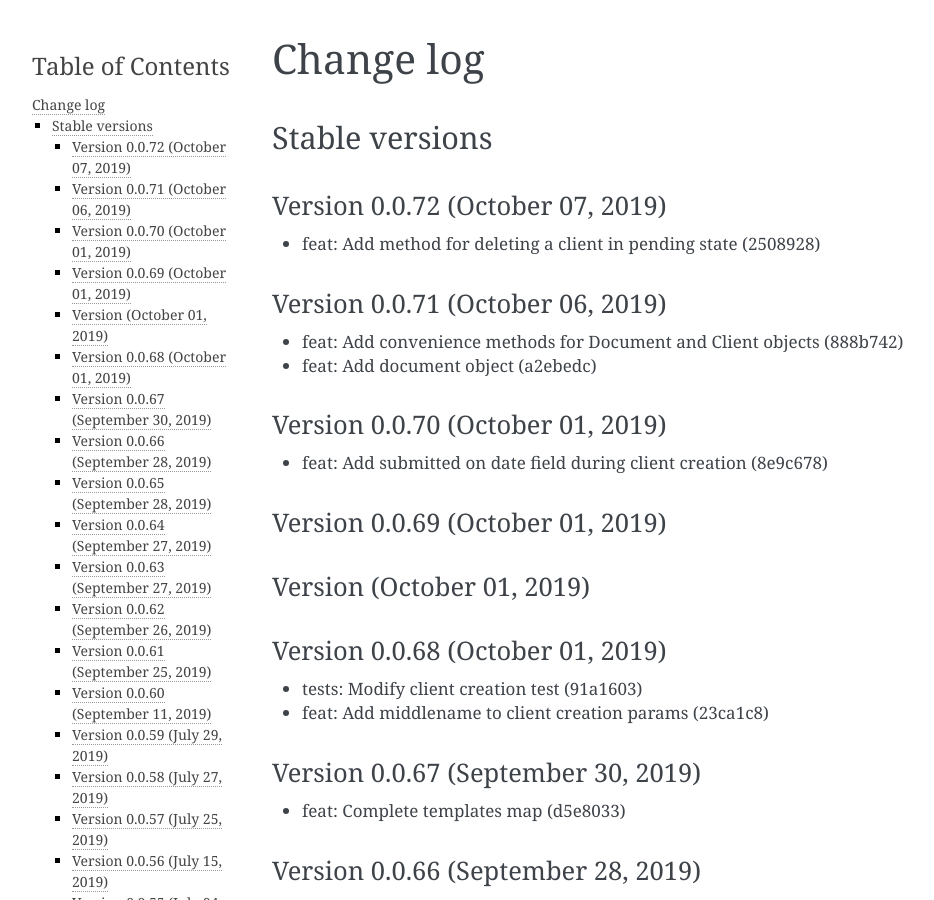
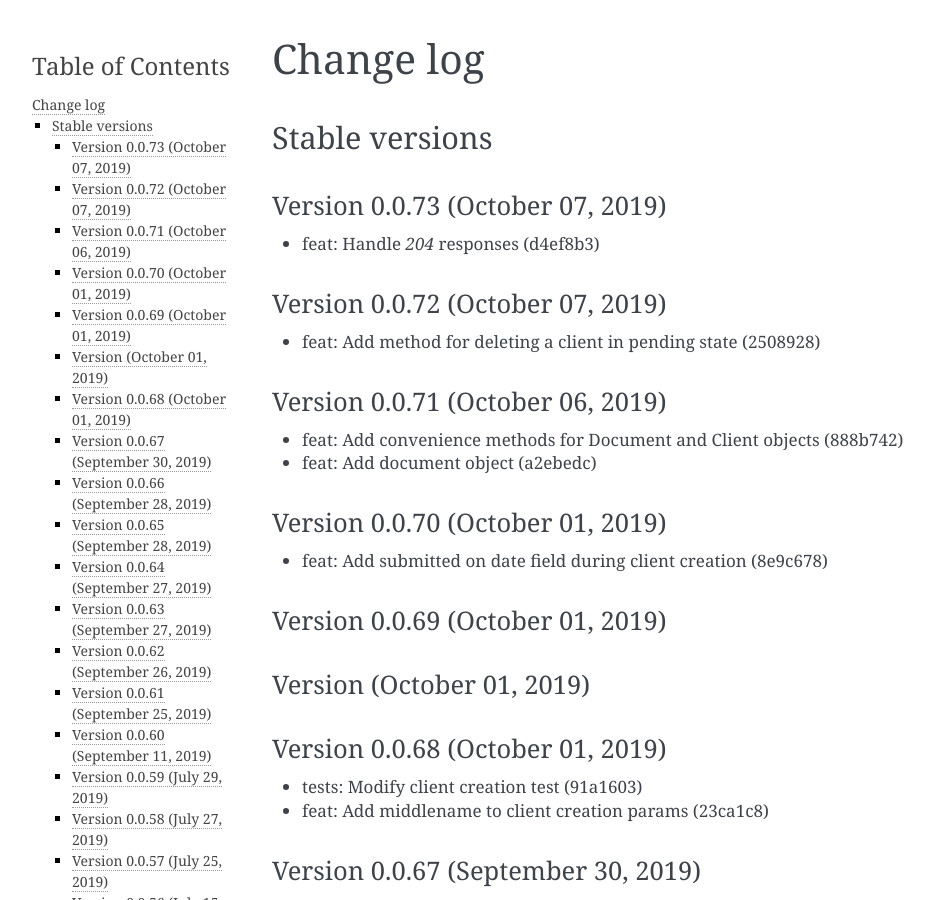
Before and after one commit to mobidevke/PyFineract, a Sphinx documentation site: the page built from docs/changes.rst, in a window 1280 px wide and 900 px high. Shown: the whole window, without its empty margins (148-1082 px from the left). Built offline with Sphinx 7.4.7, drawn with Linux system fonts in a browser that asks for light colours; formulas are drawn with MathJax 3.

Commit message:
Publish version 0.0.73

```diff
--- a/docs/changes.rst
+++ b/docs/changes.rst
@@ -3,6 +3,11 @@ Change log
 
 Stable versions
 ~~~~~~~~~~~~~~~
+
+Version 0.0.73 (October 07, 2019)
+-------------------------------------
+
+* feat: Handle `204` responses (d4ef8b3)
 
 Version 0.0.72 (October 07, 2019)
 -------------------------------------
--- a/setup.py
+++ b/setup.py
@@ -2,7 +2,7 @@ import textwrap
 
 import setuptools
 
-version = "0.0.72"
+version = "0.0.73"
 
 if __name__ == '__main__':
     setuptools.setup(
```
